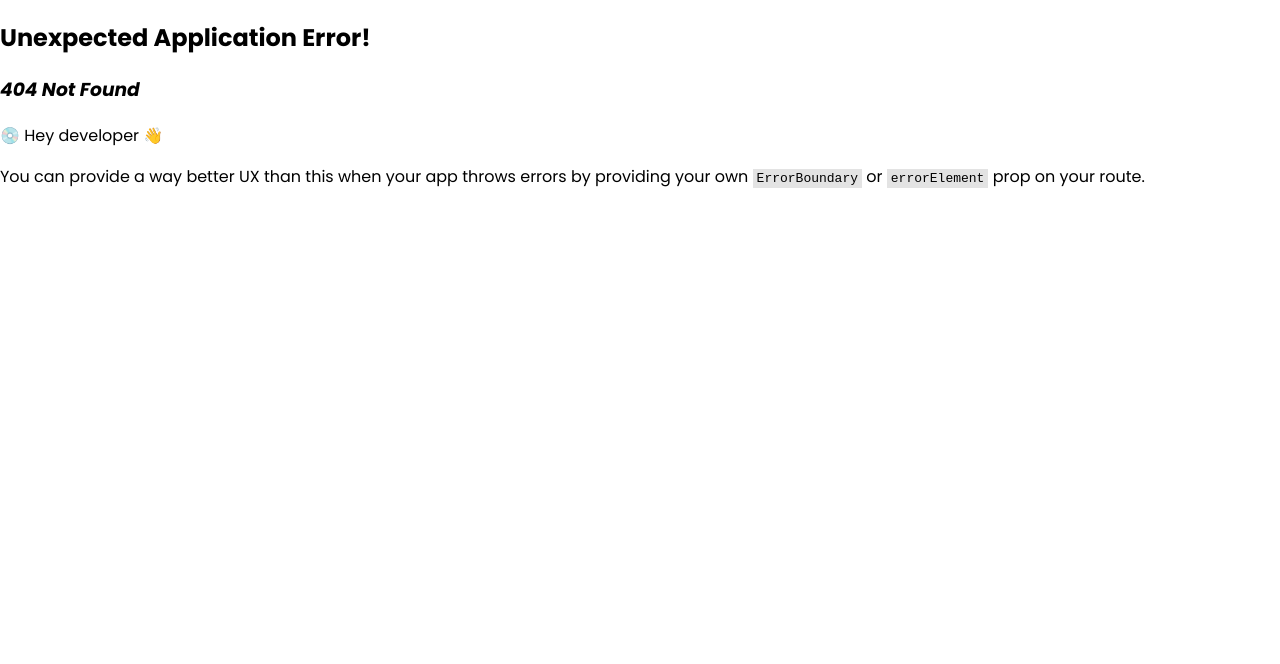
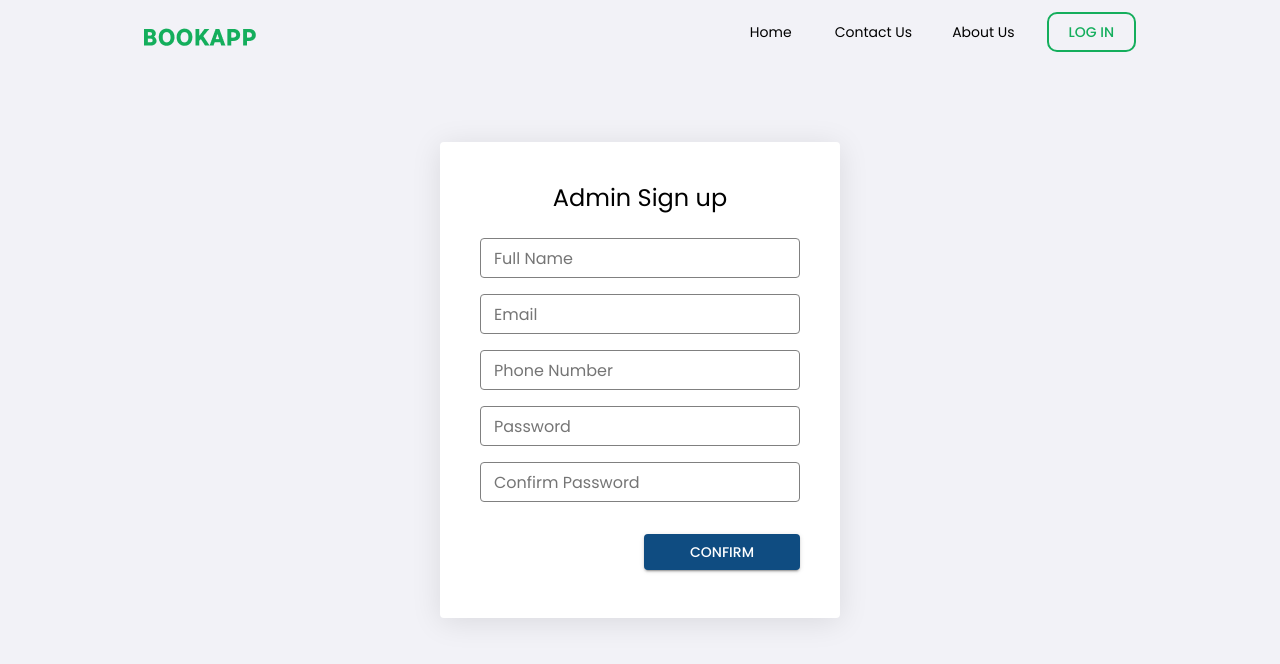
Before and after one commit to sathmijayasuriya/Appointment-Booking-System, a React (Create React App) app in the folder frontend/: page /admin/register in a window 1280 px wide. Before the commit this address had no page. Shown: the top 664 px of the page. Built offline with nearby package versions, Linux system fonts and the light colour scheme.

Commit message:
admin reg added

```diff
--- a/frontend/src/views/Auth/AdminReg.jsx
+++ b/frontend/src/views/Auth/AdminReg.jsx
@@ -0,0 +1,203 @@
+import React, { useState } from "react";
+import { useNavigate } from "react-router-dom";
+import {
+  Container,
+  Card,
+  CardContent,
+  TextField,
+  Button,
+  Typography,
+  Stack,
+  Link,
+} from "@mui/material";
+import { useDispatch } from "react-redux";
+import { registerAdmin } from "../../Redux/features/auth/authSlice";
+
+export default function AdminReg() {
+  const dispatch = useDispatch();
+  const navigate = useNavigate();
+
+  const [formData, setFormData] = useState({
+    fullName: "",
+    email: "",
+    phoneNumber: "",
+    password: "",
+    confirmPassword: "",
+  });
+
+  const [errors, setErrors] = useState({});
+
+  const handleChange = (e) => {
+    setErrors({});
+    const { name, value } = e.target;
+    setFormData({
+      ...formData,
+      [name]: value,
+    });
+  };
+
+  const handleSubmit = (e) => {
+    e.preventDefault();
+    const validationErrors = validate(formData);
+    if (Object.keys(validationErrors).length === 0) {
+      // Register admin
+      const payload = {
+        name: formData.fullName,
+        email: formData.email,
+        password: formData.password,
+        Phone: formData.phoneNumber,
+        role: "ADMIN",
+      };
+      dispatch(registerAdmin(payload));
+      console.log("Form submitted successfully!");
+      navigate("/Admin"); // Redirect to Admin dashboard after success
+    } else {
+      setErrors(validationErrors);
+    }
+  };
+
+  const validate = (data) => {
+    const errors = {};
+    if (!data.fullName.trim()) {
+      errors.fullName = "Full Name is required";
+    }
+    if (!data.email.trim()) {
+      errors.email = "Email is required";
+    } else if (!/\S+@\S+\.\S+/.test(data.email)) {
+      errors.email = "Email is invalid";
+    }
+    if (!data.phoneNumber.trim()) {
+      errors.phoneNumber = "Phone Number is required";
+    }
+    if (!data.dob.trim()) {
+      errors.dob = "Date of Birth is required";
+    }
+    if (!data.address.trim()) {
+      errors.address = "Address is required";
+    }
+    if (!data.pharmacyName.trim()) {
+      errors.pharmacyName = "Pharmacy Name is required";
+    }
+    if (!data.password.trim()) {
+      errors.password = "Password is required";
+    }
+    if (data.password !== data.confirmPassword) {
+      errors.confirmPassword = "Passwords do not match";
+    }
+    return errors;
+  };
+  return (
+    <>
+      <Container
+        sx={{
+          alignItems: "center",
+          display: "flex",
+          minHeight: "90vh",
+        }}
+      >
+        <Card
+          sx={{
+            maxWidth: 400,
+            mx: "auto",
+            mt: 5,
+            boxShadow: "0 4px 30px rgba(0, 0, 0, 0.1)",
+            border: "none",
+          }}
+        >
+          <CardContent sx={{ mx: 3, my: 3 }}>
+            <Typography
+              variant="h5"
+              component="div"
+              sx={{ textAlign: "center", mb: 3 }}
+            >
+              Admin Sign up
+            </Typography>
+            <form onSubmit={handleSubmit}>
+              <TextField
+                size="small"
+                label="Full Name"
+                variant="outlined"
+                fullWidth
+                name="fullName"
+                value={formData.fullName}
+                onChange={handleChange}
+                error={!!errors.fullName}
+                helperText={errors.fullName}
+                sx={{ mb: 2 }}
+              />
+              <TextField
+                size="small"
+                label="Email"
+                variant="outlined"
+                fullWidth
+                name="email"
+                value={formData.email}
+                onChange={handleChange}
+                error={!!errors.email}
+                helperText={errors.email}
+                sx={{ mb: 2 }}
+              />
+              <TextField
+                size="small"
+                label="Phone Number"
+                variant="outlined"
+                fullWidth
+                name="phoneNumber"
+                value={formData.phoneNumber}
+                onChange={handleChange}
+                error={!!errors.phoneNumber}
+                helperText={errors.phoneNumber}
+                sx={{ mb: 2 }}
+              />
+              <TextField
+                size="small"
+                label="Password"
+                type="password"
+                variant="outlined"
+                fullWidth
+                name="password"
+                value={formData.password}
+                onChange={handleChange}
+                error={!!errors.password}
+                helperText={errors.password}
+                sx={{ mb: 2 }}
+              />
+              <TextField
+                size="small"
+                label="Confirm Password"
+                type="password"
+                variant="outlined"
+                fullWidth
+                name="confirmPassword"
+                value={formData.confirmPassword}
+                onChange={handleChange}
+                error={!!errors.confirmPassword}
+                helperText={errors.confirmPassword}
+                sx={{ mb: 2 }}
+              />
+              <Stack
+                direction="row"
+                justifyContent="center"
+                alignItems="center"
+                spacing={1}
+                mt={2}
+              >
+                <Button variant="outlined" fullWidth component={Link} to="/">
+                  Cancel
+                </Button>
+                <Button
+                  type="submit"
+                  variant="contained"
+                  color="primary"
+                  fullWidth
+                >
+                  Confirm
+                </Button>
+              </Stack>
+            </form>
+          </CardContent>
+        </Card>
+      </Container>
+    </>
+  );
+}
--- a/frontend/src/views/Auth/Register.jsx
+++ b/frontend/src/views/Auth/Register.jsx
@@ -46,8 +46,8 @@ const Register = () => {
         name: formData.fullName,
         email: formData.email,
         password: formData.password,
-        contactNo: formData.phoneNumber,
-        userType: "User",
+        phone: formData.phoneNumber,
+        role: "User",
     }
       dispatch(registerUser(payload));
       console.log("Form submitted successfully!");
```
Also changed, not shown: frontend/src/routes/routes.js (+6 -1 lines).
